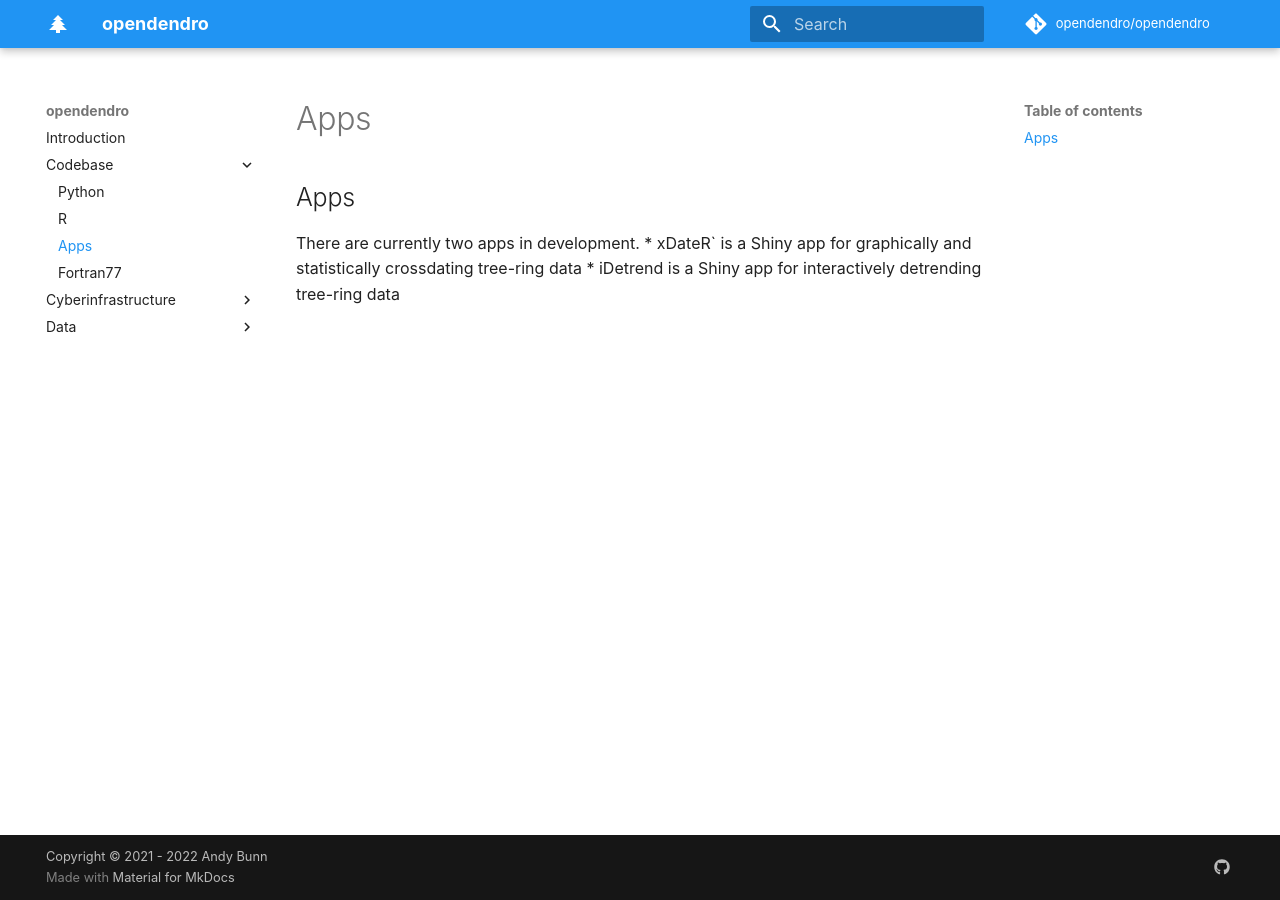
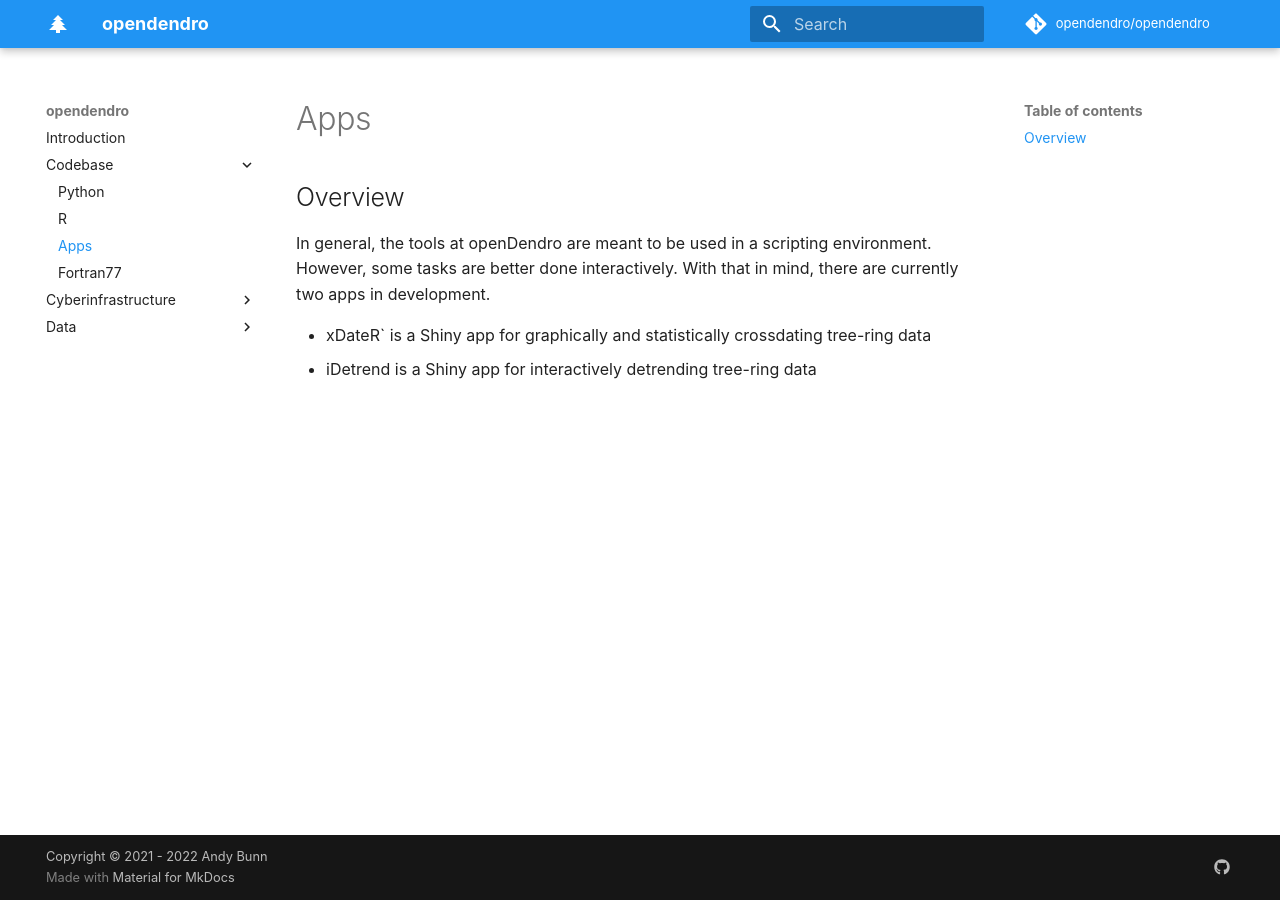
Before and after one commit to OpenDendro/opendendro, an MkDocs documentation site: the page built from docs/apps.md, in a window 1280 px wide. Built offline with MkDocs 1.6.1 and Material for MkDocs 9.7.7, drawn with Linux system fonts in a browser that asks for light colours; some web fonts are replaced; comment, search, counter and statistics services are not loaded.

Commit message:
Update apps.md

```diff
--- a/docs/apps.md
+++ b/docs/apps.md
@@ -1,4 +1,5 @@
-## Apps
-There are currently two apps in development.
+## Overview
+In general, the tools at openDendro are meant to be used in a scripting environment. However, some tasks are better done interactively. With that in mind, there are currently two apps in development.
+
 * xDateR` is a Shiny app for graphically and statistically crossdating tree-ring data
 * iDetrend is a Shiny app for interactively detrending tree-ring data
```
